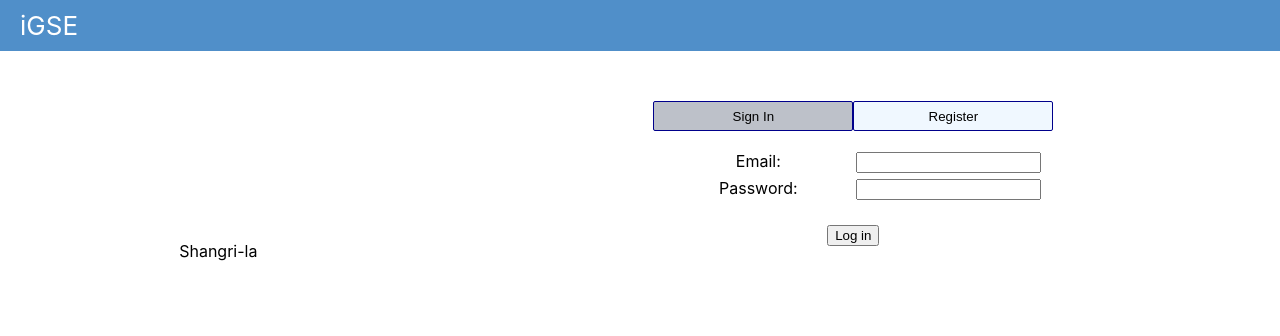
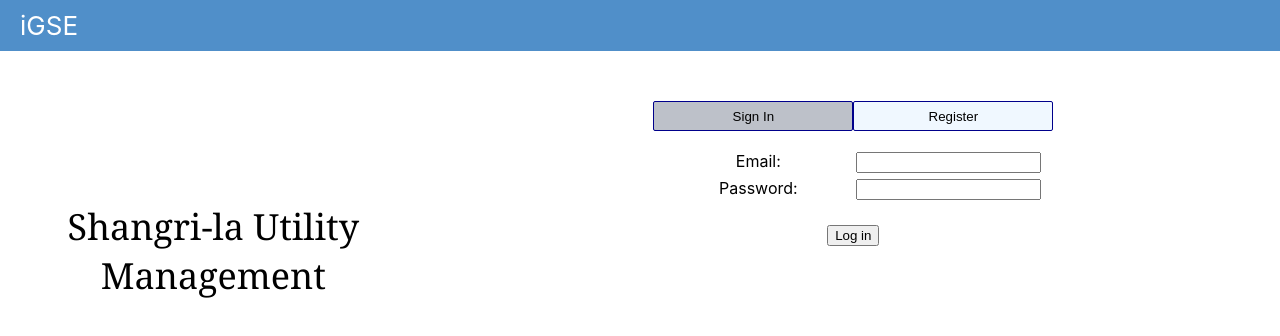
Before and after one commit to MuzammiLFive/shangri-la, a React (Create React App) app in the folder frontend/: page / in a window 1280 px wide. Shown: the top 336 px of the page. Built offline with nearby package versions, Linux system fonts and the light colour scheme.

Commit message:
Update CSS

```diff
--- a/frontend/src/authentication/Authentication.tsx
+++ b/frontend/src/authentication/Authentication.tsx
@@ -23,7 +23,7 @@ export class Authentication extends React.Component<any, AuthProps> {
     render() {
         return (
             <div className="canvas">
-                <div className="logo">Shangri-la</div>
+                <div className="logoName">Shangri-la Utility Management</div>
                 <div className="authentication">
                     <div className="toggle">
                         <button className={this.state.selection === choice.login ? "selected" : ""}
--- a/frontend/src/authentication/authentication.css
+++ b/frontend/src/authentication/authentication.css
@@ -8,6 +8,12 @@
 .authentication {
     height: 300px;
     padding: 10px;
+}
+
+.logoName {
+    padding: 30px;
+    font-size: 36px;
+    font-family: Cambria;
 }
 
 button {
--- a/frontend/src/customer-dashboard/pay-bill/pay-bill.css
+++ b/frontend/src/customer-dashboard/pay-bill/pay-bill.css
@@ -46,12 +46,8 @@
     margin-right: 10px;
 }
 
-.topupButton {
-
-}
-
 .checkmark {
-    display:inline-block;
+    display: inline-block;
     height:22px;
     -ms-transform: rotate(45deg); /* IE 9 */
     -webkit-transform: rotate(45deg); /* Chrome, Safari, Opera */
@@ -85,3 +81,7 @@
     left:8px;
     top:12px;
 }
+
+.cross {
+    display: inline-block;
+}
--- a/frontend/src/customer-dashboard/pay-bill/pay-bill.tsx
+++ b/frontend/src/customer-dashboard/pay-bill/pay-bill.tsx
@@ -51,6 +51,7 @@ export class PayBill extends React.Component<any, Iprops> {
     checkVoucher() {
         const code = (document.getElementById("code") as unknown as HTMLInputElement).value;
         if (code == "") {
+            this.setState({validVoucher: undefined});
             return;
         }
         get("/api/check-voucher/" + code)
@@ -79,9 +80,9 @@ export class PayBill extends React.Component<any, Iprops> {
             .then(res => {
                 if (res?.ok) {
                     alert("Payment Complete");
-                    this.setState({bill: undefined, balance: this.state.balance!! - 200});
+                    this.setState({bill: undefined, balance: this.state.bill?.total!! - 200});
                 }
-            })
+            });
     }
 
     topup() {
@@ -92,8 +93,18 @@ export class PayBill extends React.Component<any, Iprops> {
                     if (res?.ok) {
                         alert("Topup Complete");
                     }
-                    this.setState({balance: this.state.balance!! + 200.0, validVoucher: false})
+                    this.setState({balance: this.state.balance!! + 200.0, validVoucher: false});
                 })
+        }
+    }
+
+    getInvalidIcon() {
+        if (this.state === null || this.state?.validVoucher === undefined) {
+            return "";
+        } else {
+            return <div className="cross">
+                &#10060;
+            </div>;
         }
     }
 
@@ -124,7 +135,7 @@ export class PayBill extends React.Component<any, Iprops> {
     <div className="checkmark_circle"></div>
     <div className="checkmark_stem"></div>
     <div className="checkmark_kick"></div>
-</span> : ""}
+</span> : this.getInvalidIcon()}
                             </div>
                             <div className="topupButton">
                                 <button onClick={() => this.topup()}>Top-up</button>
```
